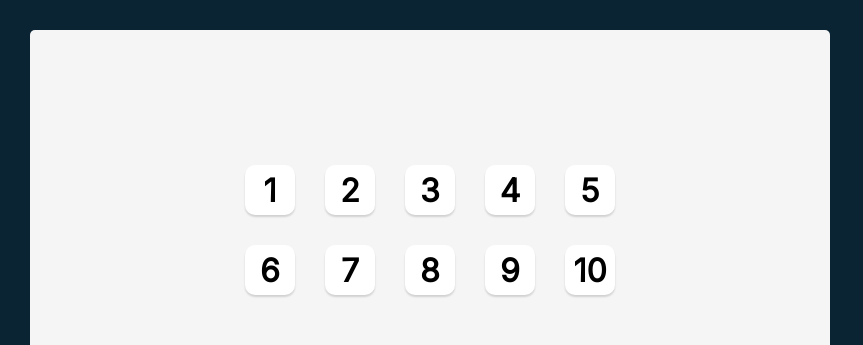
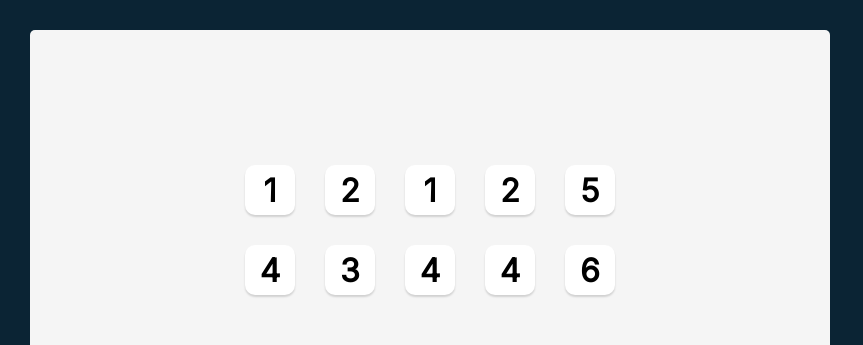
Before and after one commit to lilianlee0213/Scrimba-Projects, a React (Create React App) app in the folder tenzies/: page / in a window 1280 px wide. Shown: the top 345 px of the page, without its empty margins (0-863 px from the left). Built offline with nearby package versions, Linux system fonts and the light colour scheme.

Commit message:
map array to die componenet

```diff
--- a/tenzies/src/App.js
+++ b/tenzies/src/App.js
@@ -1,3 +1,4 @@
+import {useState} from 'react';
 import Die from './Die';
 import './index.css';
 
@@ -9,20 +10,14 @@
 		}
 		return newArray;
 	};
-	allNewDice();
+	const [dice, setDice] = useState(allNewDice());
+
 	return (
 		<main>
 			<div className="dice-container">
-				<Die value="1" />
-				<Die value="2" />
-				<Die value="3" />
-				<Die value="4" />
-				<Die value="5" />
-				<Die value="6" />
-				<Die value="7" />
-				<Die value="8" />
-				<Die value="9" />
-				<Die value="10" />
+				{dice.map((die, index) => (
+					<Die key={index} value={die} />
+				))}
 			</div>
 		</main>
 	);
```
